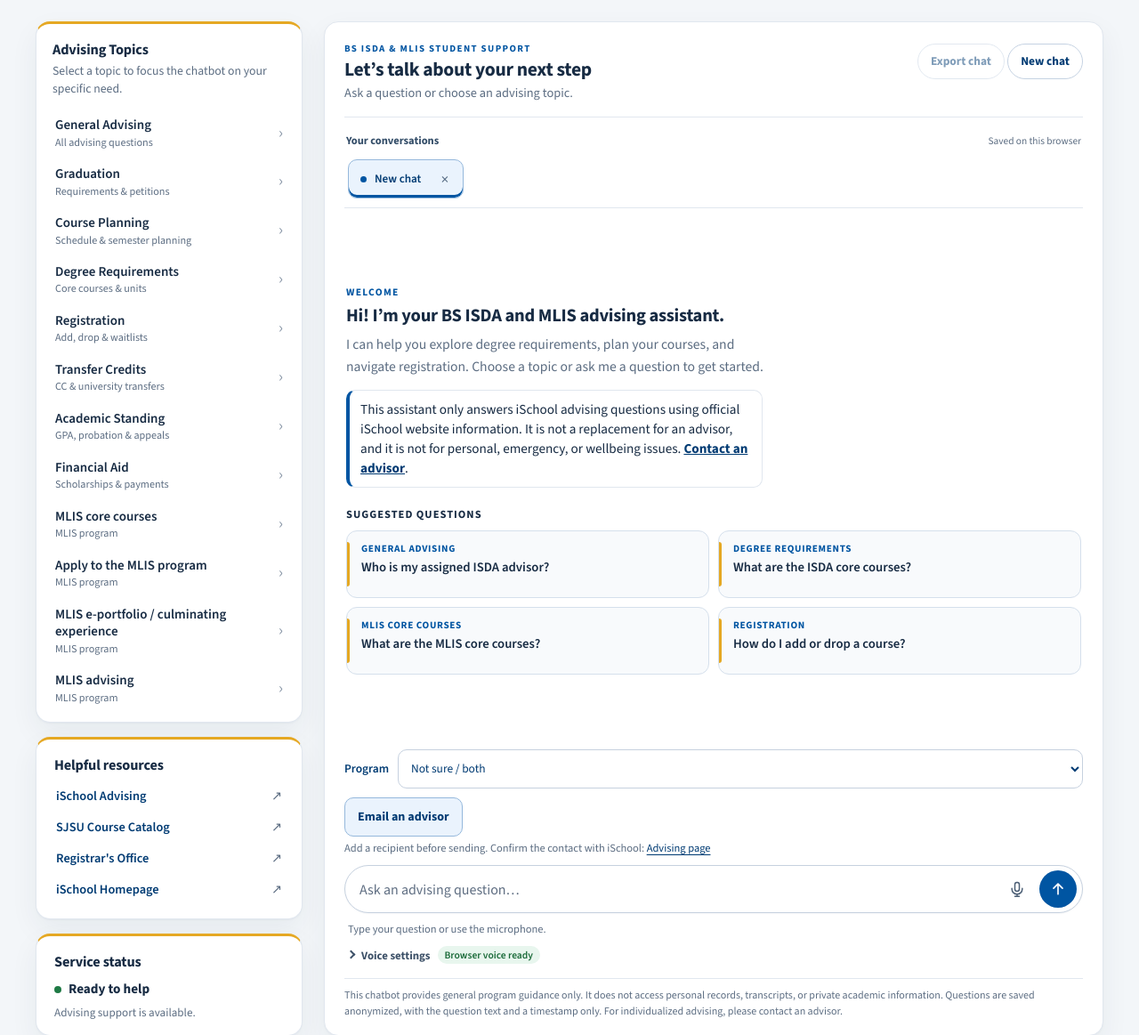
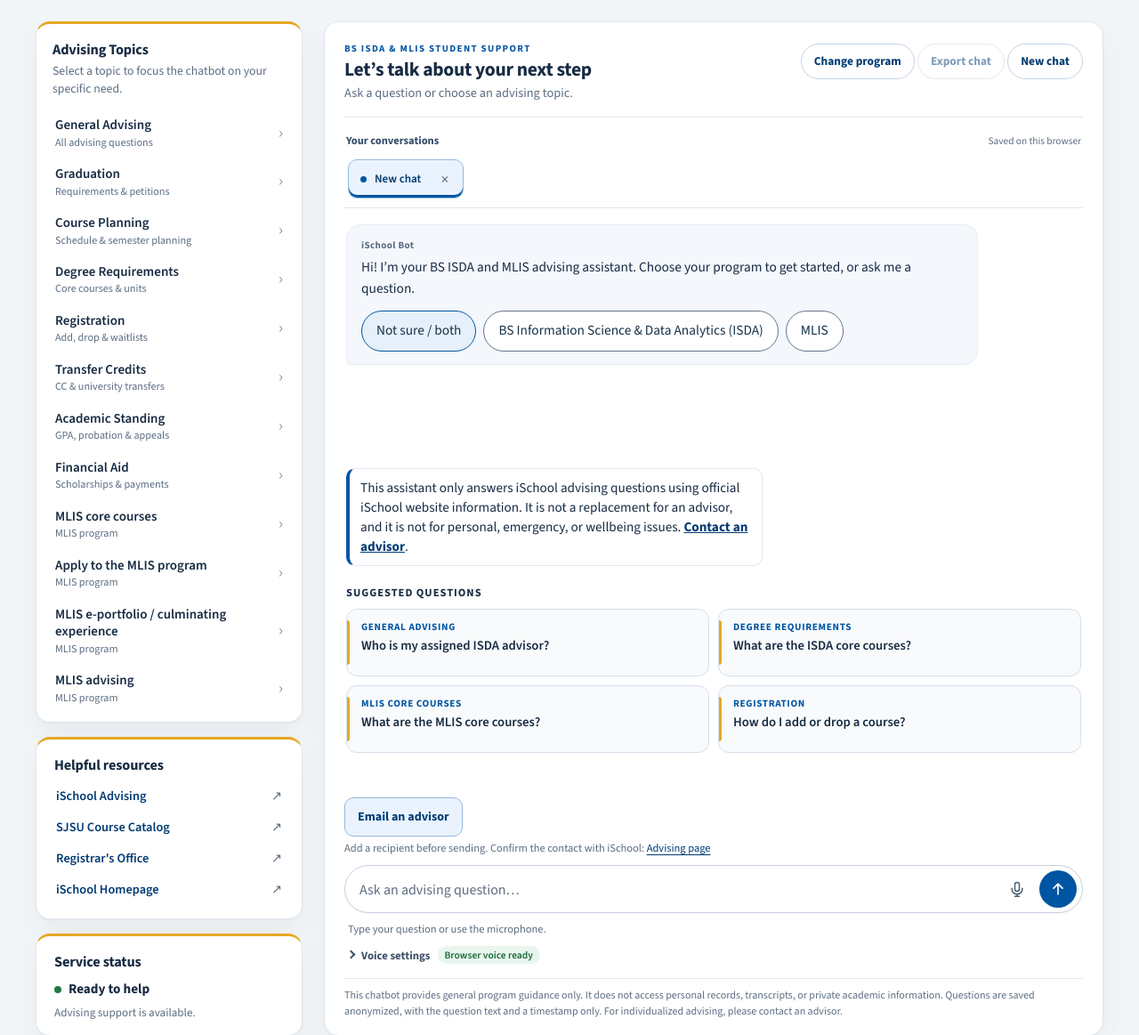
Before and after one commit to CrashPr0/ischool-advising-chatbot, a Flask app: page / in a window 1280 px wide. Shown: the part 181-1344 px from the top of the page at 89% size. Run offline with Flask 3, Linux system fonts and the light colour scheme; some libraries are stand-ins or nearby versions.

Commit message:
Move program selection into the chat: greeting chips, Change program link, switch-intent signal

```diff
--- a/app.py
+++ b/app.py
@@ -68,6 +68,7 @@ from suggestion_usage import (
 )
 from voice_config import get_voice_config
 from program_scope import normalize_program
+from program_picker import wants_program_picker
 
 # Setup logging
 logging.basicConfig(level=logging.INFO)
@@ -1204,6 +1205,8 @@ def chat():
             payload["provider"] = provider
         if model:
             payload["model"] = model
+        if result.get("safety_tier") != "crisis" and wants_program_picker(user_message):
+            payload["ui_action"] = "show_program_picker"
         # Absent until the safety layer adds it. Include it only then so
         # older chatbot builds keep the previous JSON shape.
         if "safety_tier" in result:
--- a/static/script.js
+++ b/static/script.js
@@ -449,6 +449,7 @@ function showEmptyState() {
     chatBox.innerHTML = "";
   }
   chatBox.classList.add("is-empty");
+  showProgramPicker();
   emptyState.classList.remove("hidden");
 }
 
@@ -1146,7 +1147,8 @@ async function sendMessage(prefilledMessage = null) {
         source: data.source,
         retrievedDocs: data.retrieved_docs,
         provider: data.provider || null,
-        model: data.model || null
+        model: data.model || null,
+        uiAction: data.ui_action === "show_program_picker" ? data.ui_action : null
       }
     );
   } catch (error) {
@@ -1464,7 +1466,8 @@ function deliverBotReply(conversationId, text, meta) {
     source: meta && meta.source,
     retrievedDocs: meta ? meta.retrievedDocs : null,
     provider: meta && meta.provider ? meta.provider : null,
-    model: meta && meta.model ? meta.model : null
+    model: meta && meta.model ? meta.model : null,
+    uiAction: meta && meta.uiAction === "show_program_picker" ? meta.uiAction : null
   };
   let messages = plainTranscript;
   if (conversationId) {
@@ -1482,6 +1485,7 @@ function deliverBotReply(conversationId, text, meta) {
     reportable: true,
     report: reportContext(reportMessages, reportMessages.length - 1, conversationId)
   });
+  if (stored.uiAction === "show_program_picker") showProgramPicker();
 }
 
 function speakBotReply(responseText) {
@@ -1569,12 +1573,8 @@ clearButton.addEventListener("click", async (event) => {
   } else if (emptyState) {
     showEmptyState();
   } else {
-    chatBox.innerHTML = `
-    <div class="message bot-message">
-      <div class="message-label">iSchool Bot</div>
-      <div>Hi! I’m your BS ISDA and MLIS advising assistant. I can help you explore degree requirements, plan your courses, and navigate registration. Choose a topic or ask me a question to get started.</div>
-    </div>
-  `;
+    chatBox.innerHTML = "";
+    showProgramPicker();
   }
 
   resetTopicSelection();
@@ -1654,6 +1654,53 @@ let lastSelectedProgram = "both";
 
 function normalizeProgram(value) {
   return ["isda", "mlis", "both"].includes(value) ? value : "both";
+}
+
+// This UI card is never a transcript turn, so email drafts keep their current content.
+let programPickerCard = null;
+function showProgramPicker(focus = false) {
+  if (!chatBox || !programSelect) return;
+  if (programPickerCard) programPickerCard.remove();
+  hideEmptyState();
+  const card = document.createElement("div");
+  card.classList.add("message", "bot-message", "program-picker");
+  const label = document.createElement("div");
+  label.classList.add("message-label");
+  label.textContent = "iSchool Bot";
+  const greeting = document.createElement("p");
+  greeting.textContent = "Hi! I’m your BS ISDA and MLIS advising assistant. Choose your program to get started, or ask me a question.";
+  const chips = document.createElement("div");
+  chips.classList.add("program-chips");
+  chips.setAttribute("role", "group");
+  chips.setAttribute("aria-label", "Choose your program");
+  const buttons = [];
+  // Use the existing options as the single source of program values and labels.
+  Array.from(programSelect.options || []).forEach((option) => {
+    if (!["isda", "mlis", "both"].includes(option.value)) return;
+    const chip = document.createElement("button");
+    chip.type = "button";
+    chip.classList.add("program-chip");
+    chip.textContent = option.textContent;
+    chip.setAttribute("aria-pressed", String(programSelect.value === option.value));
+    chip.addEventListener("click", () => {
+      programSelect.value = option.value;
+      onProgramChange();
+      buttons.forEach(({ button, value }) => {
+        button.setAttribute("aria-pressed", String(value === programSelect.value));
+      });
+      userInput?.focus();
+    });
+    buttons.push({ button: chip, value: option.value });
+    chips.appendChild(chip);
+  });
+  card.appendChild(label);
+  card.appendChild(greeting);
+  card.appendChild(chips);
+  chatBox.appendChild(card);
+  programPickerCard = card;
+  chatBox.scrollTop = chatBox.scrollHeight;
+  revealMessageOnPhone(card, "start");
+  if (focus && buttons.length) buttons[0].button.focus();
 }
 
 function onProgramChange() {
@@ -1715,6 +1762,9 @@ function normalizeMessage(message) {
     source: typeof message.source === "string" ? message.source : null,
     retrievedDocs: Number.isFinite(message.retrievedDocs) ? message.retrievedDocs : null
   };
+  if (message.role === "bot" && message.uiAction === "show_program_picker") {
+    normalized.uiAction = message.uiAction;
+  }
   if (typeof message.provider === "string" && message.provider) {
     normalized.provider = message.provider.slice(0, 120);
   }
@@ -1841,6 +1891,7 @@ function paintConversation(convo) {
     return;
   }
 
+  showProgramPicker();
   convo.messages.forEach((message, index) => {
     const isBot = message.role === "bot";
     addMessage(
@@ -1854,6 +1905,8 @@ function paintConversation(convo) {
       }
     );
   });
+
+  if (convo.messages.at(-1)?.uiAction === "show_program_picker") showProgramPicker();
 
   if (replyOperations.has(convo.id)) {
     showTypingIndicator();
@@ -2104,7 +2157,11 @@ function onTabKeydown(event) {
 function initConversations() {
   loadStoredConversations();
   if (programSelect) programSelect.value = lastSelectedProgram;
-  if (!tabsEnabled()) return;
+  if (!tabsEnabled()) {
+    if (chatBox) chatBox.innerHTML = "";
+    showProgramPicker();
+    return;
+  }
   if (!conversations.length) conversations = [createConversation()];
   if (!conversations.some((item) => item.id === activeConversationId)) {
     activeConversationId = conversations[conversations.length - 1].id;
@@ -2631,6 +2688,8 @@ function initQuestionSuggestions() {
 }
 
 initConversations();
+const changeProgramButton = document.getElementById("change-program-button");
+if (changeProgramButton) changeProgramButton.addEventListener("click", () => showProgramPicker(true));
 const advisorHandoffButton = document.getElementById("advisor-handoff-button");
 if (advisorHandoffButton) advisorHandoffButton.addEventListener("click", openAdvisorHandoff);
 updateAdvisorHandoffNotes();
--- a/static/style.css
+++ b/static/style.css
@@ -1550,3 +1550,25 @@ body.is-embed .suggest-list { max-height: min(220px, 36vh); }
   overflow-wrap: anywhere;
 }
 .advisor-handoff-note a { color: var(--sjsu-blue-dark); text-underline-offset: 3px; }
+
+/* Program selection stays inside an assistant card on both frontends. */
+.program-control[hidden] { display: none; }
+.program-picker p { margin: 0 0 12px; }
+.program-chips { display: flex; flex-wrap: wrap; gap: 8px; }
+.program-chip {
+  max-width: 100%;
+  min-height: 44px;
+  padding: 10px 16px;
+  border: 1px solid #64748b;
+  border-radius: 24px;
+  background: #fff;
+  color: #16334a;
+  font: inherit;
+  text-align: left;
+  cursor: pointer;
+}
+.program-chip:hover, .program-chip[aria-pressed="true"] {
+  background: #e6f0fa;
+  border-color: #0055a2;
+}
+.program-chip:focus-visible { outline: 3px solid #0055a2; outline-offset: 3px; }
--- a/templates/evaluation.html
+++ b/templates/evaluation.html
@@ -5,7 +5,7 @@
   <meta name="viewport" content="width=device-width, initial-scale=1.0" />
   <meta name="color-scheme" content="light" />
   <title>Model Review Workspace · SJSU iSchool</title>
-  <link rel="stylesheet" href="{{ url_for('static', filename='evaluation.css', v='20261017-dynamic-suggestions') }}" />
+  <link rel="stylesheet" href="{{ url_for('static', filename='evaluation.css', v='20261022-program-picker') }}" />
 </head>
 <body>
   <header class="review-header">
@@ -341,6 +341,6 @@
 
   <div id="toast" class="toast" role="status" aria-live="polite"></div>
   <script src="https://cdn.jsdelivr.net/npm/chart.js"></script>
-  <script src="{{ url_for('static', filename='evaluation.js', v='20261017-dynamic-suggestions') }}"></script>
+  <script src="{{ url_for('static', filename='evaluation.js', v='20261022-program-picker') }}"></script>
 </body>
 </html>
--- a/templates/index.html
+++ b/templates/index.html
@@ -8,7 +8,7 @@
   <link rel="preconnect" href="https://fonts.googleapis.com">
   <link rel="preconnect" href="https://fonts.gstatic.com" crossorigin>
   <link href="https://fonts.googleapis.com/css2?family=Source+Sans+3:ital,wght@0,400;0,600;0,700;0,900;1,400&display=swap" rel="stylesheet">
-  <link rel="stylesheet" href="{{ url_for('static', filename='style.css', v='20261017-dynamic-suggestions') }}" />
+  <link rel="stylesheet" href="{{ url_for('static', filename='style.css', v='20261022-program-picker') }}" />
 </head>
 
 <body{% if embed %} class="is-embed"{% endif %}>
@@ -200,6 +200,7 @@
             </div>
 
             <div class="header-actions">
+              <button id="change-program-button" class="clear-btn" type="button">Change program</button>
               <button id="export-chat-button" class="clear-btn" type="button" title="Download this conversation as a PDF" data-jspdf-src="{{ url_for('static', filename='vendor/jspdf/jspdf.umd.min.js', v='4.2.1') }}" disabled>Export chat</button>
               <button id="clear-button" class="clear-btn" type="button">
                 New chat
@@ -217,15 +218,11 @@
 
           <div class="conversation-stage" id="conversation-stage" role="tabpanel"
                aria-label="Conversation">
+            <div id="chat-box" class="chat-box is-empty" role="log"
+                 aria-label="Conversation" aria-live="polite"
+                 aria-relevant="additions"></div>
             <div class="empty-state" id="empty-state">
               <div class="empty-intro">
-                <p class="empty-kicker">Welcome</p>
-                <h3>Hi! I’m your BS ISDA and MLIS advising assistant.</h3>
-                <p class="empty-lead">
-                  I can help you explore degree requirements, plan your courses,
-                  and navigate registration. Choose a topic or ask me a question
-                  to get started.
-                </p>
                 <p class="scope-notice" role="note">
                   This assistant only answers iSchool advising questions using official
                   iSchool website information. It is not a replacement for an advisor,
@@ -260,16 +257,11 @@
                 </div>
               </div>
             </div>
-
-            <div id="chat-box" class="chat-box is-empty" role="log"
-                 aria-label="Conversation" aria-live="polite"
-                 aria-relevant="additions"></div>
           </div>
 
           <div class="composer">
-            <div class="program-control">
-              <label for="program-select">Program</label>
-              <select id="program-select" name="program">
+            <div class="program-control" hidden>
+              <select id="program-select" name="program" hidden aria-label="Program">
                 <option value="both">Not sure / both</option>
                 <option value="isda">BS Information Science &amp; Data Analytics (ISDA)</option>
                 <option value="mlis">MLIS</option>
@@ -404,6 +396,6 @@
   </div>
 
   <script src="{{ url_for('static', filename='markdown.js', v='20260927-mailto') }}"></script>
-  <script src="{{ url_for('static', filename='suggestions.js', v='20261017-dynamic-suggestions') }}"></script>
-  <script src="{{ url_for('static', filename='script.js', v='20261017-dynamic-suggestions') }}"></script></body>
+  <script src="{{ url_for('static', filename='suggestions.js', v='20261022-program-picker') }}"></script>
+  <script src="{{ url_for('static', filename='script.js', v='20261022-program-picker') }}"></script></body>
 </html>
```
Also changed, not shown: docs/index.html (+7 -15 lines), src/program_picker.py (added, +25 -0 lines), tests/test_advisor_handoff.py (+3 -3 lines), tests/test_canvas_embed.py (+2 -1 lines), tests/test_frontend_script_guards.py (+136 -13 lines), tests/test_mlis_vertical_slice.py (+1 -1 lines), tests/test_mobile_ui.py (+3 -3 lines), tests/test_program_picker.py (added, +105 -0 lines), tests/test_question_suggestions.py (+2 -2 lines), README.md.
